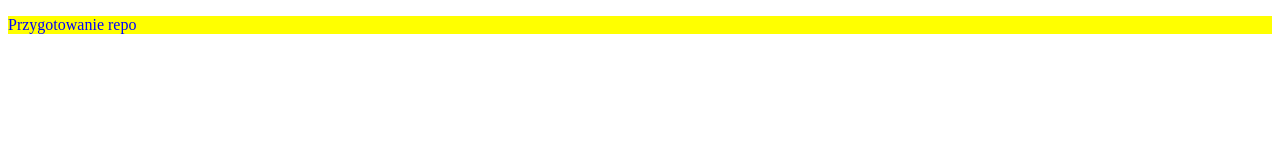
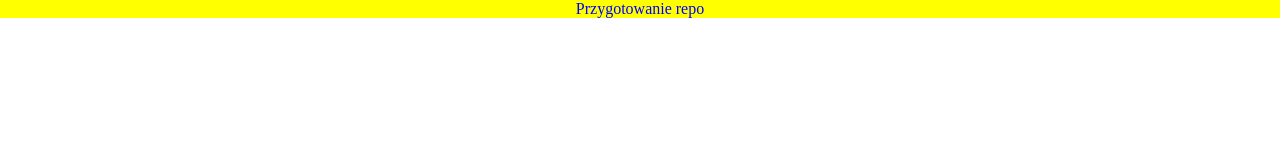
Before and after one commit to pawelmachulski/SAN, a plain HTML site: page index.html in a window 1280 px wide. Drawn offline with Linux system fonts and the light colour scheme.

Commit message:
Some changes in styles

```diff
--- a/style.css
+++ b/style.css
@@ -1,4 +1,10 @@
+*{
+    padding: 0;
+    margin:0;
+}
 p{
     background-color: yellow;
     color: blue;
+    text-align: center;
+    position: relative;
 }
```
